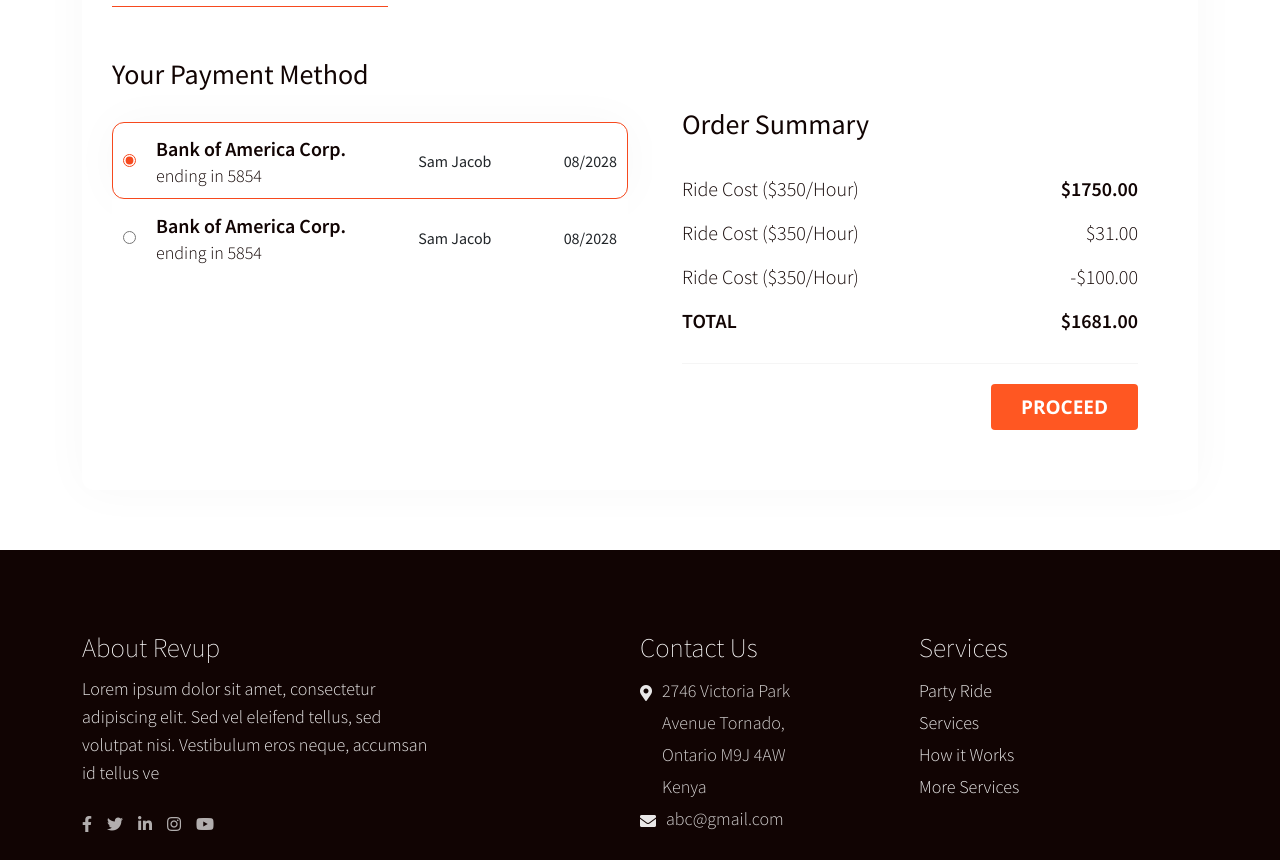
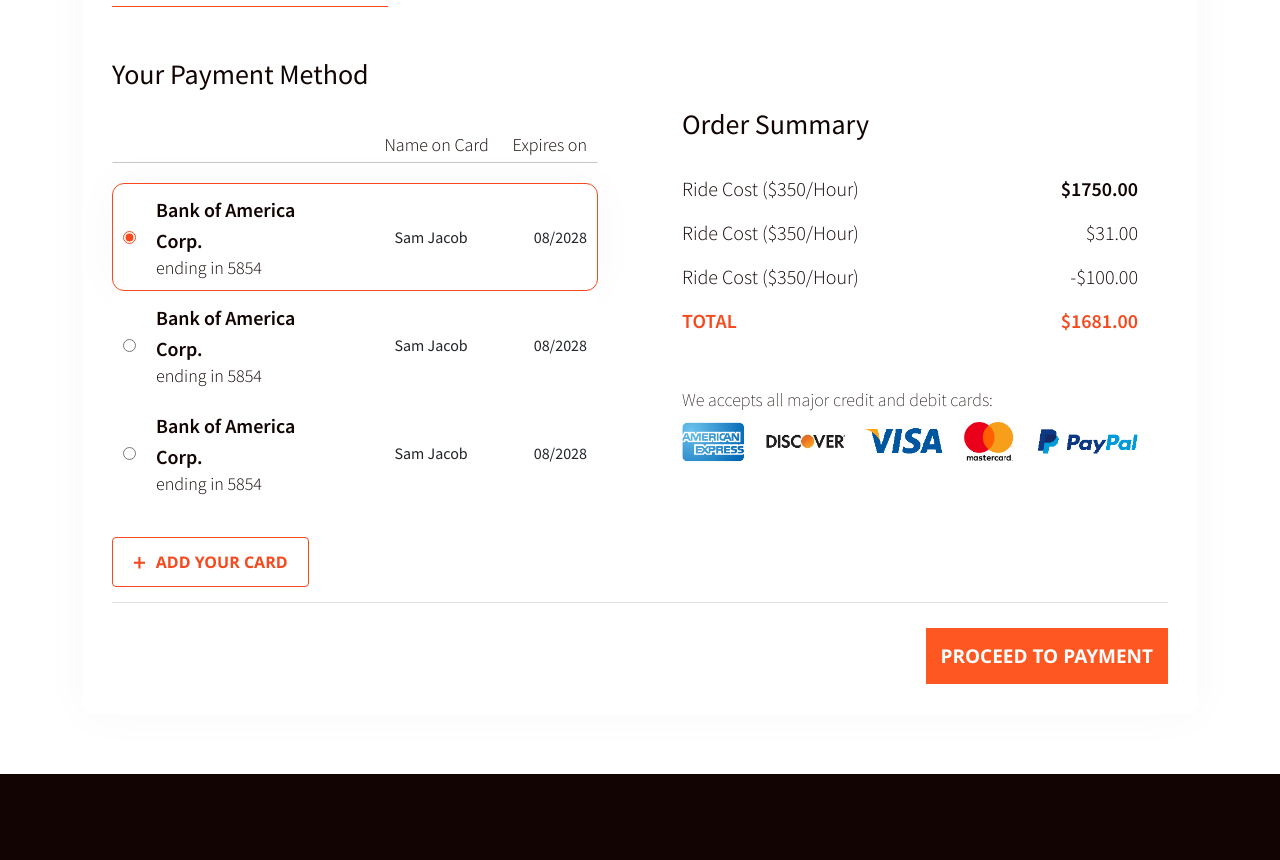
Before and after one commit to Vishnu-nas/revup, a React (Create React App) app: page /add-payment in a window 1280 px wide. Shown: the part 453-1313 px from the top of the page. Built offline with nearby package versions, Linux system fonts and the light colour scheme.

Commit message:
add Payment

```diff
--- a/src/App.scss
+++ b/src/App.scss
@@ -1961,6 +1961,15 @@
 .confirmBooking{
   background: #F6F6F6 0% 0% no-repeat padding-box;
   padding-bottom: 60px;
+  &.confirmTab{
+    padding-bottom: 0;
+    .cbRow{
+      margin-top: 5px;
+      position: relative;
+      box-shadow: none;
+      border-radius: 0;
+    }
+  }
   .cbRow{
     margin: 0;
     padding: 20px;
@@ -2185,6 +2194,11 @@
             color: #110403;
             opacity: 1;
            }
+           &.clrOrange{
+             span{
+              color: #F6491E;
+             }
+           }
           }
           .ordItemName{
             span{
@@ -2273,6 +2287,7 @@
             content: "";
             left: 0;
             bottom: 0;
+            z-index: 9;
           }
         }
       }
@@ -2287,6 +2302,7 @@
 
       }
       .pmLeft{
+        padding-right: 30px;
         label{
           display: flex;
           align-items: center;
@@ -2294,6 +2310,16 @@
           padding: 10px;
           background: #FFFFFF 0% 0% no-repeat padding-box;
           border: 0.5px solid #ffffff;
+          &.bkCredHd{
+            border-bottom: 1px solid #c8c7c7;
+            margin-bottom: 20px;
+            padding-bottom: 5px !important;
+            span{
+              font: normal normal 300 18px Source Sans Pro;
+              letter-spacing: 0px;
+              color: #110403;
+            }
+          }
           &.active{
             background: #FFFFFF 0% 0% no-repeat padding-box;
             box-shadow: 0px 0px 48px #00000008;
@@ -2316,6 +2342,10 @@
             flex: 1;
             padding-left: 20px;
             .bankNm{
+              flex-basis: calc(40%);
+              &.nmbk{
+                flex-basis: calc(40% + 40px);
+              }
               h3{
                 margin-bottom: 0;
                 font: normal normal 600 20px/31px Source Sans Pro;
@@ -2355,3 +2385,36 @@
     }
   }
 }
+.addCardBtn{
+  margin-top: 30px;
+  .acBtn{
+    @include acBtn;
+  }
+}
+.cardAccept{
+  margin-top: 40px;
+  p{
+    margin-bottom: 0;
+    font: normal normal 200 18px Source Sans Pro;
+    letter-spacing: 0px;
+    color: #110403;
+    opacity: 1;
+  }
+  .cards{
+    img{
+      max-width: 100%;
+    }
+  }
+}
+.procPaybtn{
+  display: flex;
+  align-items: center;
+  justify-content: end;
+  padding-top: 25px;
+  margin-top: 15px;
+  border-top: 1px solid #e0e0e0;
+  .payBtn{
+    @include btn;
+    width: auto;
+  }
+}
--- a/src/Componants/Tabs.js
+++ b/src/Componants/Tabs.js
@@ -1,5 +1,6 @@
 import React, { useState } from 'react';
-
+import Cards from '../images/cards.png'
+import BlueCar from '../images/car-blue.png';
 function Tabs() {
  const [toggle,setToggle] = useState(1);
  const [extraClass, setExtraClass] = useState(1);
@@ -39,6 +40,19 @@
                                     <div className="col-lg-6">
                                         <h2>Your Payment Method</h2>
                                         <div className="pmLeft">
+                                            <label className='bkCredHd'>
+                                                <div className="ptBank" for="q1-n">
+                                                    <div className="bankNm nmbk">
+                                                        <span></span>
+                                                    </div>
+                                                    <div className="nameOnCard">
+                                                        <span>Name on Card </span>
+                                                    </div>
+                                                    <div className="expires">
+                                                        <span>Expires on</span>
+                                                    </div>
+                                                </div>
+                                            </label>
                                             <label className= {extraClass === 1 ? "active" : ""}>
                                                 <input type="radio" name="q1" id="q1-n" value="1" onChange={() => invertClass(1)} defaultChecked={extraClass === 1}/>
                                                 <div className="ptBank" for="q1-n">
@@ -69,6 +83,26 @@
                                                     </div>
                                                 </div>
                                             </label>
+                                            <label className= {extraClass === 3 ? "active" : ""}>
+                                                <input type="radio" name="q1" id="q3-n" value="3"  onChange={() => invertClass(3)}/>
+                                                <div className="ptBank" for="q3-n">
+                                                    <div className="bankNm">
+                                                        <h3>Bank of America Corp.</h3>
+                                                        <span>ending in 5854</span>
+                                                    </div>
+                                                    <div className="nameOnCard">
+                                                        <span>Sam Jacob</span>
+                                                    </div>
+                                                    <div className="expires">
+                                                        <span>08/2028 </span>
+                                                    </div>
+                                                </div>
+                                            </label>
+                                        </div>
+                                        <div className="addCardBtn">
+                                            <button className='acBtn'>
+                                                <span>+</span> ADD YOUR CARD
+                                            </button>
                                         </div>
                                     </div>
                                     <div className="col-lg-6">
@@ -102,7 +136,7 @@
                                                                 <span>-$100.00</span>
                                                             </div>
                                                         </div>
-                                                        <div className="orderin totalPrice">
+                                                        <div className="orderin totalPrice clrOrange">
                                                             <div className="ordItemName">
                                                                 <span>TOTAL</span>
                                                             </div>
@@ -111,8 +145,11 @@
                                                             </div>
                                                         </div>
                                                     </div>
-                                                    <div className="proceedBtn">
-                                                        <button>PROCEED</button>
+                                                    <div className="cardAccept">
+                                                        <p>We accepts all major credit and debit cards:</p>
+                                                        <div className="cards">
+                                                            <img src={Cards} alt="" />
+                                                        </div>
                                                     </div>
                                                 </div>
                                             </div>
@@ -120,10 +157,86 @@
                                         </div>
                                     </div>
                                 </div>
+                                <div className="paymentRow">
+                                    <div className="procPaybtn">
+                                        <button className='payBtn'>
+                                            Proceed to payment
+                                        </button>
+                                    </div>
+                                </div>
                             </div>
                         </div>
                         <div class={"tab-pane " + ( toggle === 2 ? "active" : "")}  id="tabs-2" role="tabpanel">
-                            <p>Second Panel</p>
+                            <div className="confirmBooking confirmTab">
+                                <div className="row cbRow">
+                                    <div className="col-lg-6">
+                                        <div className="cbLeft h100">
+                                            <div className="cbLcar h100">
+                                                <img src={BlueCar} alt="" />
+                                            </div>
+                                        </div>
+                                    </div>
+                                    <div className="col-lg-6">
+                                        <div className="cbRight">
+                                            <div className="cbRHd">
+                                                <span>TEXAS 202 HSZ</span>
+                                                <h2>Lamborghini Aventador</h2>
+                                            </div>
+                                            <ul className='bookingDetail'>
+                                                <li className='bdItem'>
+                                                    <div className="bdLeft">
+                                                        <span>Pick Up:</span>
+                                                    </div>
+                                                    <div className="bdRight">
+                                                        <div className="bdRicon">
+                                                            <i className='fad fa-map-marker-alt'></i>
+                                                        </div>
+                                                        <div className="optedItem">
+                                                            <span>Worls Trade Center</span>
+                                                            <h3>285 Fulton St, New York,NY 10007</h3>
+                                                        </div>
+                                                    </div>
+                                                </li>
+                                                <li className='bdItem'>
+                                                    <div className="bdLeft">
+                                                        <span>Start Trip:</span>
+                                                    </div>
+                                                    <div className="bdRight">
+                                                        <div className="bdRicon">
+                                                            <span className='dot'>
+                                                            </span>
+                                                        </div>
+                                                        <div className="optedItem">
+                                                            <span>Saturday, 08:00 pm*</span>
+                                                            <h3>Oct 16</h3>
+                                                        </div>
+                                                    </div>
+                                                </li>
+                                                <li className='bdItem'>
+                                                    <div className="bdLeft">
+                                                        <span>End Trip:</span>
+                                                    </div>
+                                                    <div className="bdRight">
+                                                        <div className="bdRicon">
+                                                            <span className='dot withWhite'>
+
+                                                            </span>
+                                                        </div>
+                                                        <div className="optedItem">
+                                                            <span>Saturday, 08:00 pm</span>
+                                                            <h3>Oct 17</h3>
+                                                        </div>
+                                                    </div>
+                                                </li>
+                                            </ul>
+                                            <div className="totalHrs">
+                                                <h3><i class="fas fa-stopwatch"></i> 5 Hours</h3>
+                                                <p>* A Maximum of 30 minutes of delay time can be expected based on the traffic.</p>
+                                            </div>
+                                        </div>
+                                    </div>
+                                </div>
+                            </div>
                         </div>
                     </div>
                 </div>
--- a/src/scss/mediaQueries.scss
+++ b/src/scss/mediaQueries.scss
@@ -76,3 +76,20 @@
     border: 1px solid #E1E1E1;
     border-radius: 4px;
   }
+  @mixin acBtn(){
+    border: 1px solid #F6491E;
+    border-radius: 4px;
+    opacity: 1;
+    background-color: #fff;
+    font: normal normal 600 16px Segoe UI;
+    color: #F6491E;
+    text-transform: uppercase;
+    padding: 8px 20px;
+    display: flex;
+    align-items: center;
+    & span{
+        font-size: 25px;
+        display: flex;
+        margin-right: 10px;
+    }
+  }
```
Also changed, not shown: src/Componants/ConfirmBookingView.js (+2 -6 lines), src/Pages/ConfirmBooking.js (+6 -1 lines), src/images/cards.png (added).
